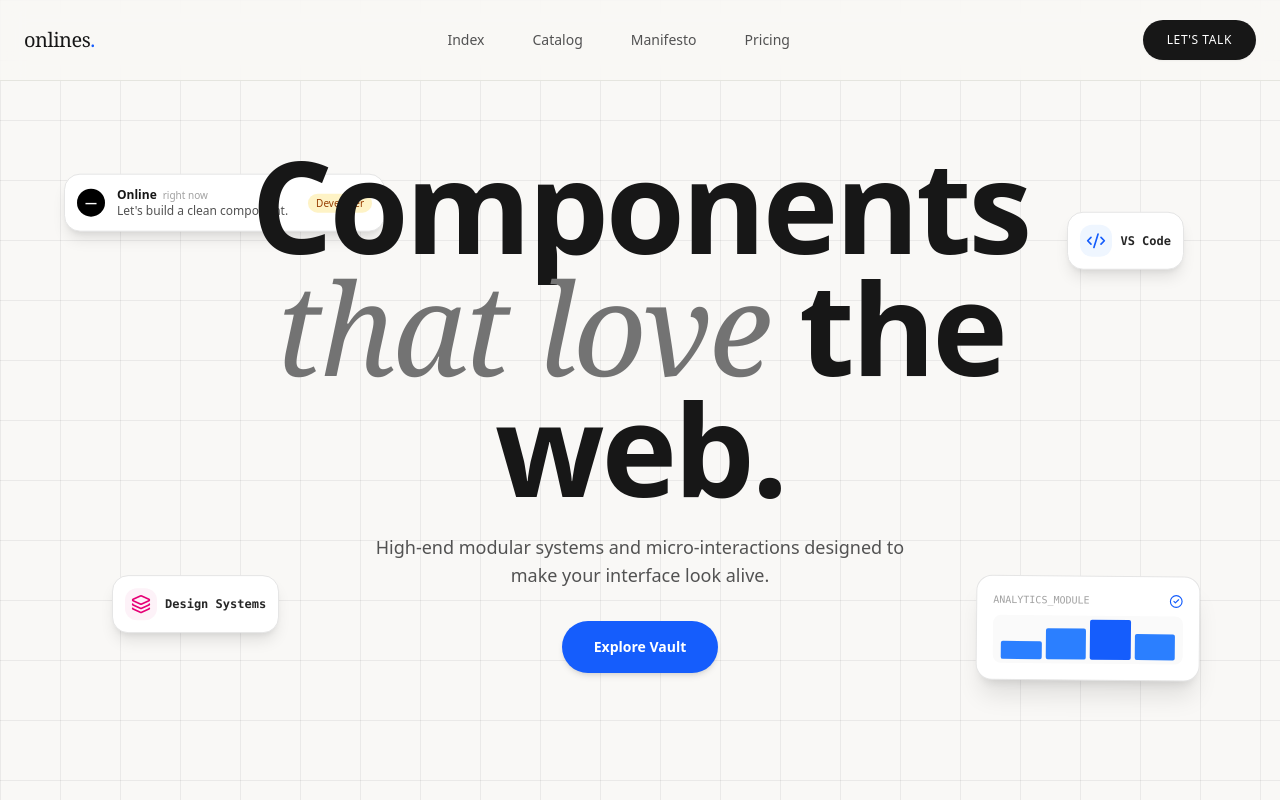
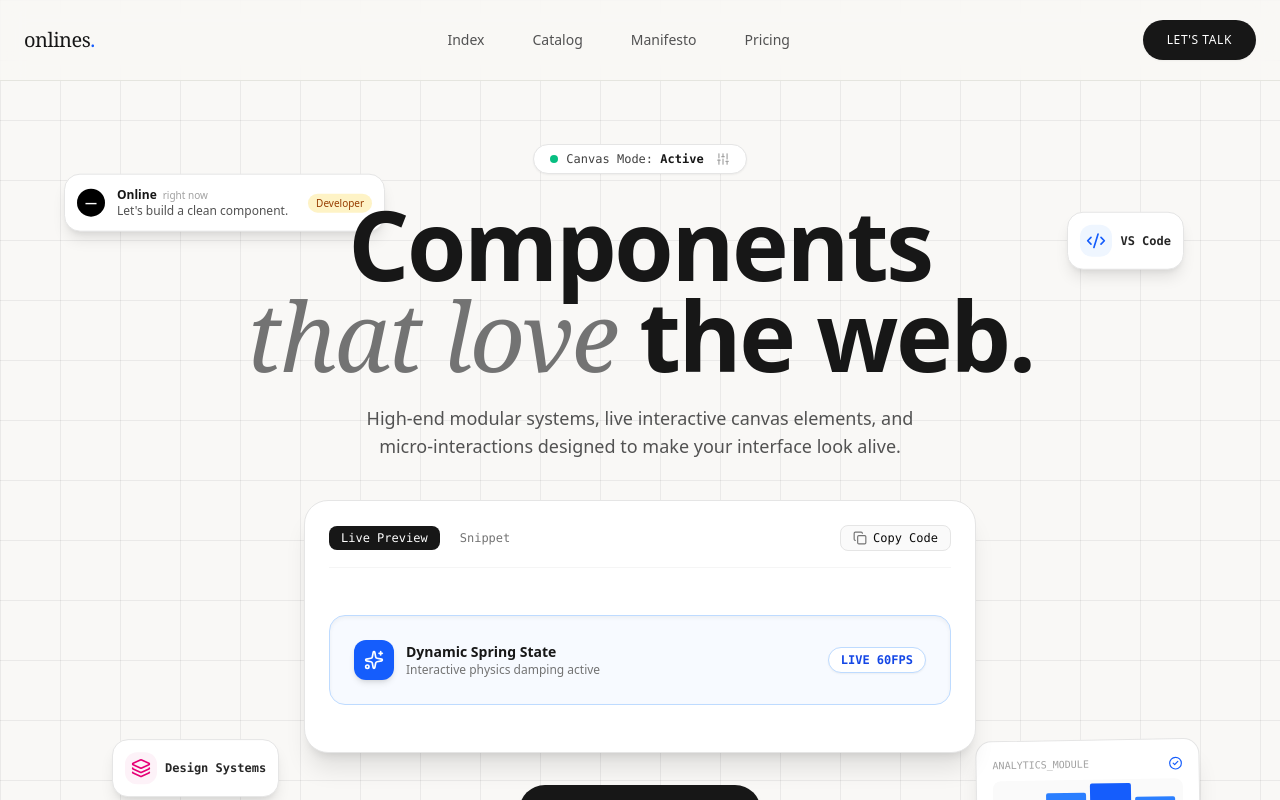
Before and after one commit to itznik/studio-component-archive, a Next.js app: page / in a window 1280 px wide. Shown: the top 800 px of the page. Built offline with nearby package versions, Linux system fonts and the light colour scheme.

Commit message:
Update HeroWorkspace.tsx

```diff
--- a/components/HeroWorkspace.tsx
+++ b/components/HeroWorkspace.tsx
@@ -1,20 +1,44 @@
 "use client";
 
-import React from "react";
-import { motion } from "framer-motion";
-import { Code2, Layers, CheckCircle2 } from "lucide-react";
+import React, { useState } from "react";
+import { motion, AnimatePresence } from "framer-motion";
+import { Code2, Layers, CheckCircle2, Sliders, Sparkles, Copy, Check } from "lucide-react";
 
 export default function HeroWorkspace() {
+  const [activeTab, setActiveTab] = useState<"preview" | "code">("preview");
+  const [copied, setCopied] = useState(false);
+  const [interactiveMode, setInteractiveMode] = useState(true);
+
+  const handleCopy = () => {
+    setCopied(true);
+    setTimeout(() => setCopied(false), 2000);
+  };
+
   return (
     <section className="relative min-h-[92vh] flex flex-col items-center justify-center pt-36 pb-24 px-6 overflow-hidden">
 
-      {/* Central Headline (Onlines style design-board look) */}
+      {/* Central Interactive Hero Content */}
       <div className="text-center max-w-4xl mx-auto z-20 relative">
+
+        {/* Interactive Mode Toggle Pill */}
+        <motion.div
+          initial={{ opacity: 0, y: -10 }}
+          animate={{ opacity: 1, y: 0 }}
+          className="inline-flex items-center gap-2 px-4 py-1.5 bg-white border border-neutral-200 rounded-full shadow-xs mb-6 cursor-pointer hover:border-neutral-400 transition-all"
+          onClick={() => setInteractiveMode(!interactiveMode)}
+        >
+          <span className={`w-2 h-2 rounded-full ${interactiveMode ? "bg-emerald-500 animate-pulse" : "bg-neutral-400"}`} />
+          <span className="text-xs font-mono text-neutral-700">
+            Canvas Mode: <strong className="text-neutral-900">{interactiveMode ? "Active" : "Static"}</strong>
+          </span>
+          <Sliders className="w-3.5 h-3.5 text-neutral-400 ml-1" />
+        </motion.div>
+
         <motion.h1
           initial={{ opacity: 0, y: 20 }}
           animate={{ opacity: 1, y: 0 }}
           transition={{ duration: 0.8 }}
-          className="text-6xl sm:text-7xl md:text-8xl lg:text-9xl font-bold tracking-tight text-neutral-900 leading-[0.95]"
+          className="text-5xl sm:text-6xl md:text-7xl lg:text-8xl font-bold tracking-tight text-neutral-900 leading-[0.95]"
         >
           Components <br />
           <span className="font-light italic text-neutral-500 font-serif">that love</span> the web.
@@ -26,32 +50,109 @@ export default function HeroWorkspace() {
           transition={{ delay: 0.2, duration: 0.8 }}
           className="mt-6 text-base sm:text-lg text-neutral-600 max-w-xl mx-auto font-light"
         >
-          High-end modular systems and micro-interactions designed to make your interface look alive.
+          High-end modular systems, live interactive canvas elements, and micro-interactions designed to make your interface look alive.
         </motion.p>
+
+        {/* Interactive Simulator Card (Right in the center to eliminate empty space) */}
+        <motion.div
+          initial={{ opacity: 0, scale: 0.95 }}
+          animate={{ opacity: 1, scale: 1 }}
+          transition={{ delay: 0.3, duration: 0.8 }}
+          className="mt-10 max-w-2xl mx-auto bg-white border border-neutral-200 rounded-3xl p-6 shadow-xl text-left"
+        >
+          {/* Card Header Bar */}
+          <div className="flex items-center justify-between pb-4 border-b border-neutral-100">
+            <div className="flex items-center gap-2">
+              <button
+                onClick={() => setActiveTab("preview")}
+                className={`px-3 py-1 text-xs font-mono rounded-lg transition-colors ${activeTab === "preview" ? "bg-neutral-900 text-white" : "text-neutral-500 hover:bg-neutral-100"}`}
+              >
+                Live Preview
+              </button>
+              <button
+                onClick={() => setActiveTab("code")}
+                className={`px-3 py-1 text-xs font-mono rounded-lg transition-colors ${activeTab === "code" ? "bg-neutral-900 text-white" : "text-neutral-500 hover:bg-neutral-100"}`}
+              >
+                Snippet
+              </button>
+            </div>
+            <button
+              onClick={handleCopy}
+              className="flex items-center gap-1.5 px-3 py-1 text-xs font-mono bg-neutral-50 border border-neutral-200 rounded-lg hover:bg-neutral-100 transition-colors"
+            >
+              {copied ? <Check className="w-3.5 h-3.5 text-emerald-600" /> : <Copy className="w-3.5 h-3.5 text-neutral-500" />}
+              <span>{copied ? "Copied" : "Copy Code"}</span>
+            </button>
+          </div>
+
+          {/* Card Body Content */}
+          <div className="pt-6 min-h-[160px] flex items-center justify-center">
+            <AnimatePresence mode="wait">
+              {activeTab === "preview" ? (
+                <motion.div
+                  key="preview"
+                  initial={{ opacity: 0 }}
+                  animate={{ opacity: 1 }}
+                  exit={{ opacity: 0 }}
+                  className="w-full flex flex-col items-center justify-center"
+                >
+                  <div className={`w-full p-6 rounded-2xl border transition-all duration-500 flex items-center justify-between ${interactiveMode ? "bg-blue-50/50 border-blue-200 shadow-inner" : "bg-neutral-50 border-neutral-200"}`}>
+                    <div className="flex items-center gap-3">
+                      <div className="w-10 h-10 rounded-xl bg-blue-600 text-white flex items-center justify-center shadow-md">
+                        <Sparkles className="w-5 h-5" />
+                      </div>
+                      <div>
+                        <h4 className="text-sm font-bold text-neutral-900">Dynamic Spring State</h4>
+                        <p className="text-xs text-neutral-500">Interactive physics damping active</p>
+                      </div>
+                    </div>
+                    <span className="px-3 py-1 bg-white border border-blue-200 text-blue-700 text-xs font-mono font-bold rounded-full shadow-xs">
+                      {interactiveMode ? "LIVE 60FPS" : "STATIC"}
+                    </span>
+                  </div>
+                </motion.div>
+              ) : (
+                <motion.div
+                  key="code"
+                  initial={{ opacity: 0 }}
+                  animate={{ opacity: 1 }}
+                  exit={{ opacity: 0 }}
+                  className="w-full bg-neutral-900 text-neutral-200 p-4 rounded-xl font-mono text-xs overflow-x-auto"
+                >
+                  <pre>{`import { motion } from "framer-motion";\n\nexport const SpringCard = () => (\n  <motion.div whileHover={{ scale: 1.02 }} className="p-6 bg-blue-50 rounded-2xl">\n    <h4>Dynamic Spring State</h4>\n  </motion.div>\n);`}</pre>
+                </motion.div>
+              )}
+            </AnimatePresence>
+          </div>
+        </motion.div>
 
         {/* Action Button */}
         <motion.div
           initial={{ opacity: 0, y: 20 }}
           animate={{ opacity: 1, y: 0 }}
-          transition={{ delay: 0.4, duration: 0.8 }}
+          transition={{ delay: 0.5, duration: 0.8 }}
           className="mt-8 flex justify-center gap-4"
         >
           <a
             href="#catalog"
-            className="px-8 py-4 bg-blue-600 text-white text-sm font-semibold rounded-full hover:bg-blue-700 transition-all shadow-md"
+            className="px-8 py-4 bg-neutral-900 text-white text-sm font-semibold rounded-full hover:bg-blue-600 transition-all shadow-md"
           >
-            Explore Vault
+            Explore Component Vault
           </a>
         </motion.div>
       </div>
 
-      {/* Scattered Floating Canvas Elements (Exact Onlines Design-Board Vibe) */}
+      {/* Scattered Floating Canvas Elements (Only render if interactiveMode is true) */}
+      <AnimatePresence>
+        {interactiveMode && (
           <div className="absolute inset-0 pointer-events-none max-w-7xl mx-auto hidden lg:block overflow-hidden">
 
             {/* Floating Notification Bubble 1 */}
             <motion.div
-          animate={{ y: [0, -10, 0] }}
-          transition={{ repeat: Infinity, duration: 5, ease: "easeInOut" }}
+              initial={{ opacity: 0, y: 20 }}
+              animate={{ opacity: 1, y: [0, -10, 0] }}
+              exit={{ opacity: 0 }}
+              transition={{ y: { repeat: Infinity, duration: 5, ease: "easeInOut" } }}
               className="absolute top-44 left-16 p-3 bg-white border border-neutral-200 rounded-2xl shadow-lg pointer-events-auto flex items-center gap-3"
             >
               <div className="w-7 h-7 rounded-full bg-black text-white flex items-center justify-center text-xs font-bold">
@@ -69,8 +170,10 @@ export default function HeroWorkspace() {
 
             {/* Floating Tool Badge: VS Code */}
             <motion.div
-          animate={{ y: [0, 12, 0] }}
-          transition={{ repeat: Infinity, duration: 6, ease: "easeInOut", delay: 1 }}
+              initial={{ opacity: 0, y: 20 }}
+              animate={{ opacity: 1, y: [0, 12, 0] }}
+              exit={{ opacity: 0 }}
+              transition={{ y: { repeat: Infinity, duration: 6, ease: "easeInOut", delay: 1 } }}
               className="absolute top-52 right-24 p-3 bg-white border border-neutral-200 rounded-2xl shadow-lg pointer-events-auto flex items-center gap-2"
             >
               <div className="w-8 h-8 rounded-xl bg-blue-50 text-blue-600 flex items-center justify-center">
@@ -81,8 +184,10 @@ export default function HeroWorkspace() {
 
             {/* Floating Tool Badge: Layers */}
             <motion.div
-          animate={{ y: [0, -8, 0] }}
-          transition={{ repeat: Infinity, duration: 7, ease: "easeInOut", delay: 2 }}
+              initial={{ opacity: 0, y: 20 }}
+              animate={{ opacity: 1, y: [0, -8, 0] }}
+              exit={{ opacity: 0 }}
+              transition={{ y: { repeat: Infinity, duration: 7, ease: "easeInOut", delay: 2 } }}
               className="absolute bottom-32 left-28 p-3 bg-white border border-neutral-200 rounded-2xl shadow-lg pointer-events-auto flex items-center gap-2"
             >
               <div className="w-8 h-8 rounded-xl bg-pink-50 text-pink-600 flex items-center justify-center">
@@ -93,8 +198,10 @@ export default function HeroWorkspace() {
 
             {/* Floating Mini UI Preview Card */}
             <motion.div
-          animate={{ y: [0, 10, 0], rotate: [-1, 1, -1] }}
-          transition={{ repeat: Infinity, duration: 8, ease: "easeInOut", delay: 0.5 }}
+              initial={{ opacity: 0, y: 20 }}
+              animate={{ opacity: 1, y: [0, 10, 0], rotate: [-1, 1, -1] }}
+              exit={{ opacity: 0 }}
+              transition={{ y: { repeat: Infinity, duration: 8, ease: "easeInOut", delay: 0.5 } }}
               className="absolute bottom-24 right-20 w-56 p-4 bg-white border border-neutral-200 rounded-2xl shadow-xl pointer-events-auto"
             >
               <div className="flex items-center justify-between mb-2">
@@ -110,6 +217,8 @@ export default function HeroWorkspace() {
             </motion.div>
 
           </div>
+        )}
+      </AnimatePresence>
 
     </section>
   );
```
Lines whose indentation alone changed are shown as unchanged.
